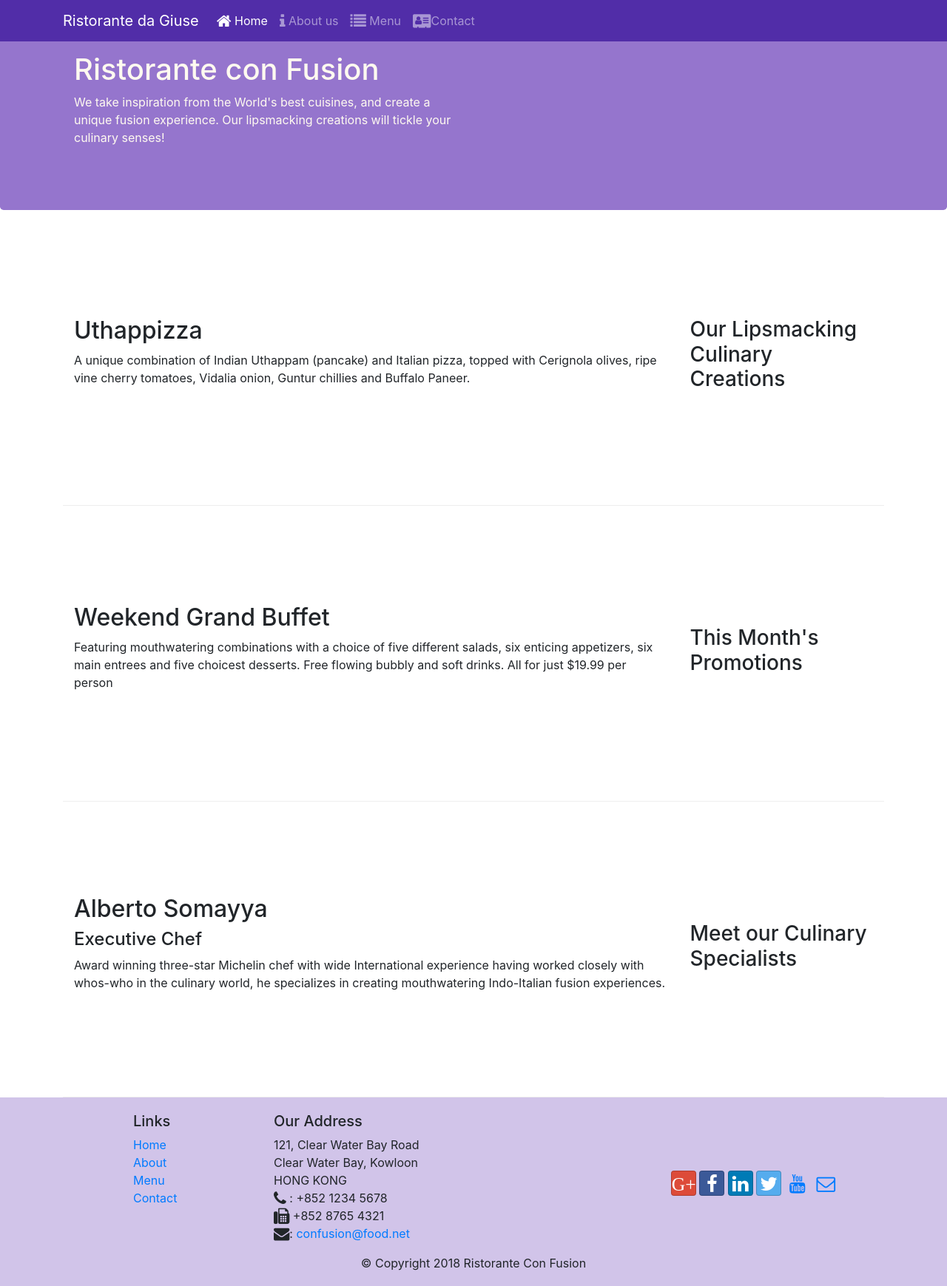
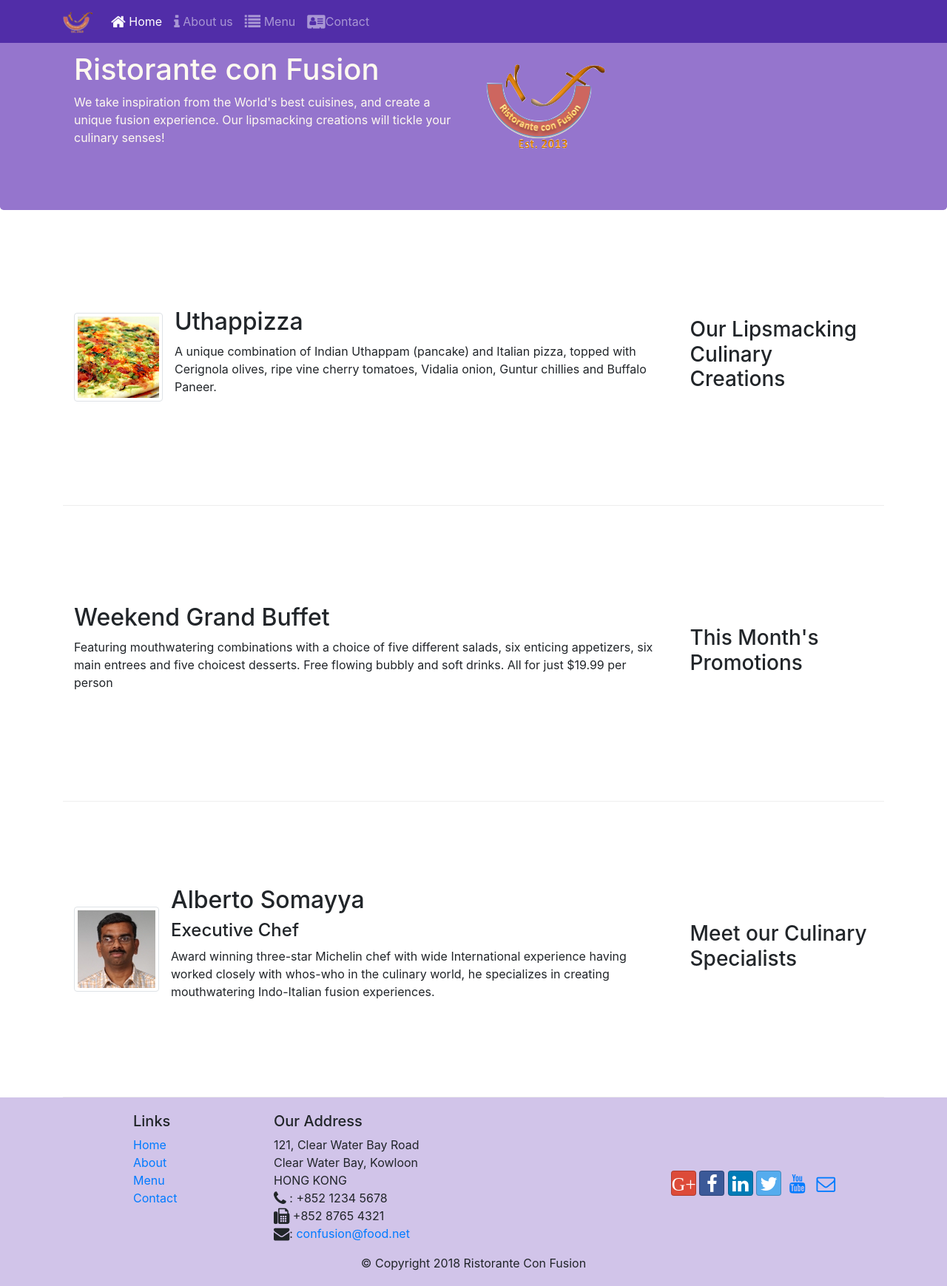
Before and after one commit to giusecagliari/git-test, a website: page index.html in a window 1280 px wide. Shown: the whole page at 74% size. Drawn offline with nearby package versions, Linux system fonts and the light colour scheme.

Commit message:
images and media

```diff
--- a/index.html
+++ b/index.html
@@ -29,7 +29,7 @@
                 <button class="navbar-toggler" type="button" data-toggle="collapse" data-target="#Navbar">
                     <span class="navbar-toggler-icon"></span>
                 </button>
-            <a class="navbar-brand" href="#">Ristorante da Giuse</a>
+            <a class="navbar-brand" href="#"><img src="img/logo.png" height="30" width="41"></a>
             <div class="collapse navbar-collapse" id="Navbar">
                 <span class="navbar-nav mr-auto">
 
@@ -55,6 +55,10 @@
                     <h1>Ristorante con Fusion</h1>
                     <p>We take inspiration from the World's best cuisines, and create a unique fusion experience. Our lipsmacking creations will tickle your culinary senses!</p>
                     </div>
+                    <div class="col-12 col-sm align-self-center">
+
+                        <img src="img/logo.png" class="img-fluid">
+                    </div>
                 </div>
             </div>
 
@@ -67,9 +71,16 @@
                 <h3>Our Lipsmacking Culinary Creations</h3>
             </div>
             <div class="col col-sm order-sm-first col-md">
-                <h2>Uthappizza</h2>
-                <p>A unique combination of Indian Uthappam (pancake) and Italian pizza, topped with Cerignola olives, ripe vine cherry tomatoes, Vidalia onion, Guntur chillies and Buffalo Paneer.</p>
-            </div>
+                <div class="media">
+                    <img class="d-flex mr-3 img-thumbnail align-self-center" src="img/uthappizza.png">
+                    <div class="media-body">
+                        <h2 class="mt-0">Uthappizza</h2>
+                        <p>A unique combination of Indian Uthappam (pancake) and Italian pizza, topped with Cerignola olives, ripe vine cherry tomatoes, Vidalia onion, Guntur chillies and Buffalo Paneer.</p>
+
+                    </div>
+
+                </div>
+                         </div>
         </div>
 
 
@@ -88,10 +99,18 @@
                 <h3>Meet our Culinary Specialists</h3>
             </div>
             <div class="col col-sm order-sm-first col-md">
-                <h2>Alberto Somayya</h2>
-                <h4>Executive Chef</h4>
-                <p>Award winning three-star Michelin chef with wide International experience having worked closely with whos-who in the culinary world, he specializes in creating mouthwatering Indo-Italian fusion experiences. </p>
-            </div>
+                <div class="media">
+                    <img class="d-flex mr-3 img-thumbnail align-self-center" src="img/alberto.png" alt="Alberto">
+                    <div class="media-body">
+
+                        <h2 class="mt-0">Alberto Somayya</h2>
+                        <h4>Executive Chef</h4>
+                        <p>Award winning three-star Michelin chef with wide International experience having worked closely with whos-who in the culinary world, he specializes in creating mouthwatering Indo-Italian fusion experiences. </p>
+
+                    </div>
+
+                </div>
+                        </div>
         </div>
     </div>
 
```
Also changed, not shown: aboutus.html (+1 -1 lines), contactus.html (+1 -1 lines), img/alberto.png (added), img/buffet.png (added), img/logo.png (added), img/uthappizza.png (added), 1 other file.
